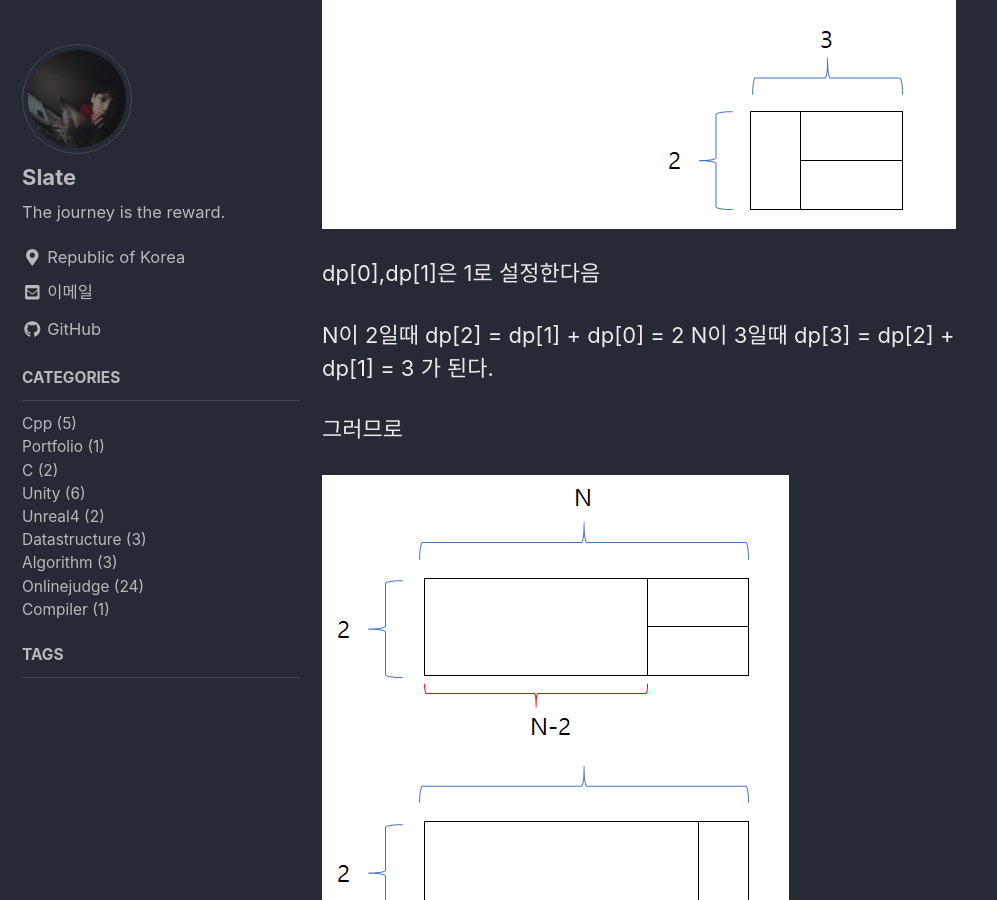
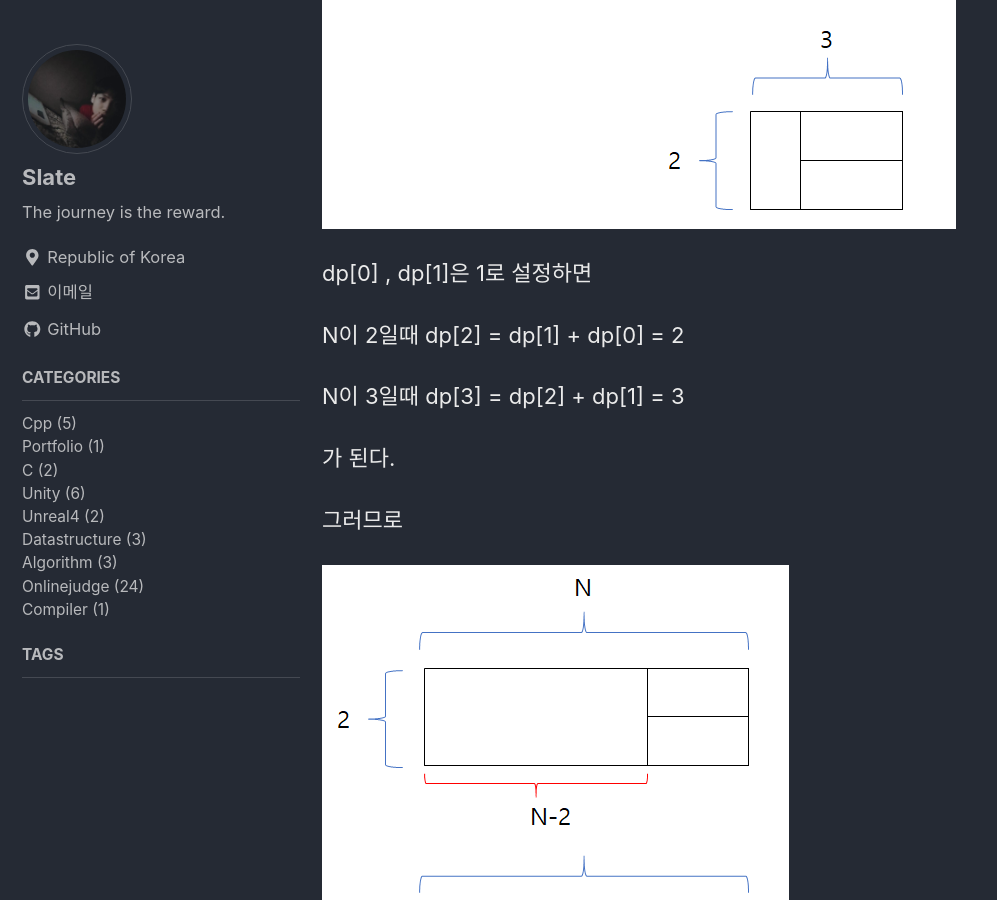
Before and after one commit to lesslate/lesslate.github.io, a Jekyll site: the page built from _posts/OnlineJudge/2018-11-14-Baekjoon-11726번.md, in a window 1280 px wide and 900 px high, scrolled down 1586 px. Shown: the whole window, without its empty margins (0-997 px from the left). Built offline with Jekyll 4.4.1, drawn with Linux system fonts in a browser that asks for light colours; nearby versions of some CDN libraries; comment, search, counter and statistics services are not loaded.

Commit message:
Update _posts/OnlineJudge/2018-11-14-Baekjoon-11726번.md

```diff
--- a/_posts/OnlineJudge/2018-11-14-Baekjoon-11726번.md
+++ b/_posts/OnlineJudge/2018-11-14-Baekjoon-11726번.md
@@ -30,11 +30,14 @@ dp[N-1] + dp[N-2]의 두가지 하위 문제로 만들어서 푼다
 
 ![117266](https://github.com/lesslate/lesslate.github.io/blob/master/assets/img/OnlineJudge/11726img.png?raw=true)
 
-dp[0],dp[1]은 1로 설정한다음
+dp[0] , dp[1]은 1로 설정하면
 
 N이 2일때 dp[2] = dp[1] + dp[0] = 2
+
 N이 3일때 dp[3] = dp[2] + dp[1] = 3
+
 가 된다.
+
 
 그러므로
 
@@ -44,5 +47,4 @@ dp[N-1] + dp[N-2] 는 2×N 크기의 타일을 채우는 경우의 수가 된다
 
 ## C++ 소스코드
 
-
-<script src="https://gist.github.com/lesslate/24ec5d0a28aa0ae59a8d12984d53fedb.js"></script>
+<script src="https://gist.github.com/lesslate/00b1d7df34d401806f13c4f0171b9659.js"></script>
```
